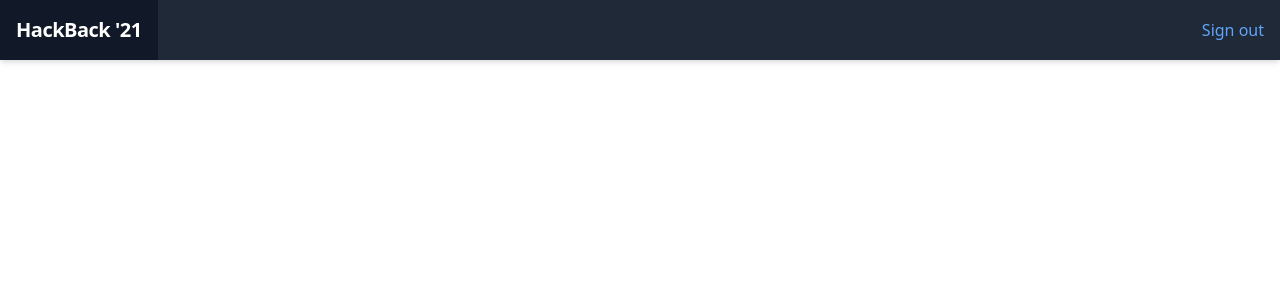
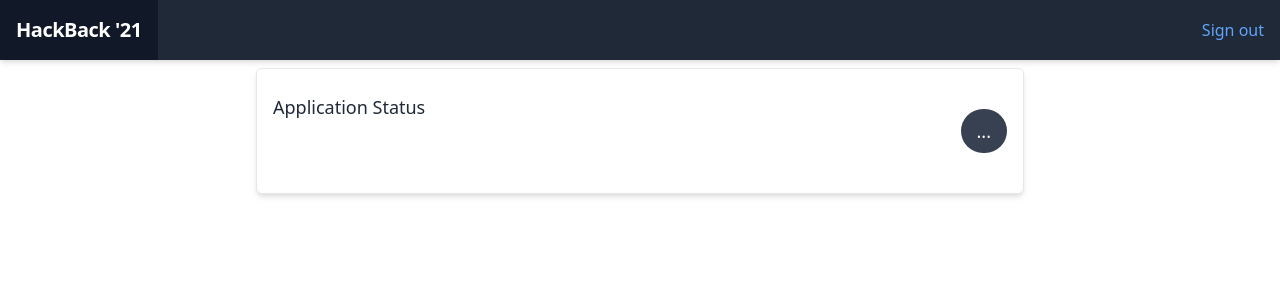
Before and after one commit to adityarathod/hackback, a Next.js app: page /home in a window 1280 px wide. Shown: the top 300 px of the page. Built offline with nearby package versions, Linux system fonts and the light colour scheme; no server answers.

Commit message:
Use application status hook in application status component, add feedback

```diff
--- a/components/application-status.tsx
+++ b/components/application-status.tsx
@@ -1,29 +1,65 @@
-import { FC, useEffect, useState } from 'react'
+import { FC, ReactNode } from 'react'
+import Link from 'next/link'
+import useAppStatus from '../hooks/useAppStatus'
+import firebase from '../services/firebase'
 import useAuth from '../hooks/useAuth'
-import firebase from '../services/firebase'
 
 const ApplicationStatus: FC = () => {
-  const [appStatus, setAppStatus] = useState('...')
+  const status = useAppStatus()
   const { user } = useAuth()
-  useEffect(() => {
-    if (!user) return
-    firebase
-      .firestore()
-      .collection('applications')
-      .doc(user.uid)
-      .get()
-      .then(snapshot => {
-        if (!snapshot.exists) setAppStatus('not started')
-      })
-  }, [user])
-  if (!user) return null
+  let feedback: ReactNode
+  switch (status) {
+    case 'unverified':
+      feedback = (
+        <div className='max-w-md'>
+          <p>
+            Verify your email address by going into your email and clicking the verification link.
+          </p>
+          <p>
+            <button
+              className='text-blue-500 font-medium text-sm'
+              onClick={() => user.sendEmailVerification()}>
+              Resend confirmation email &rarr;
+            </button>
+          </p>
+        </div>
+      )
+      break
+    case 'incomplete':
+      feedback = (
+        <div>
+          <p>
+            Your application is incomplete. To be considered, please complete your application
+            before the deadline.
+          </p>
+          <p>
+            <Link href='/application'>
+              <a className='text-blue-500 font-medium text-sm'>Fill out your application &rarr;</a>
+            </Link>
+          </p>
+        </div>
+      )
+      break
+    default:
+      feedback = (
+        <div>
+          <p>&nbsp;</p>
+          <p>&nbsp;</p>
+        </div>
+      )
+  }
   return (
     <div className='p-4 max-w-3xl mx-auto my-2 rounded-md bg-white shadow-md border border-gray-200'>
-      <div className='flex flex-row my-2 items-center justify-between'>
-        <span className='text-lg font-medium text-gray-800'>Application Status</span>
-        <span className='text-lg font-medium text-white uppercase p-2 bg-gray-700'>
-          {appStatus}
-        </span>
+      <div className='grid grid-cols-3 my-2 items-center justify-between'>
+        <div className='col-span-2'>
+          <div className='text-lg font-medium text-gray-800'>Application Status</div>
+          {feedback}
+        </div>
+        <div className='flex flex-row items-center justify-end'>
+          <span className='text-lg font-medium text-white uppercase py-2 px-4 bg-gray-700 rounded-full select-none'>
+            {status || '...'}
+          </span>
+        </div>
       </div>
     </div>
   )
```
